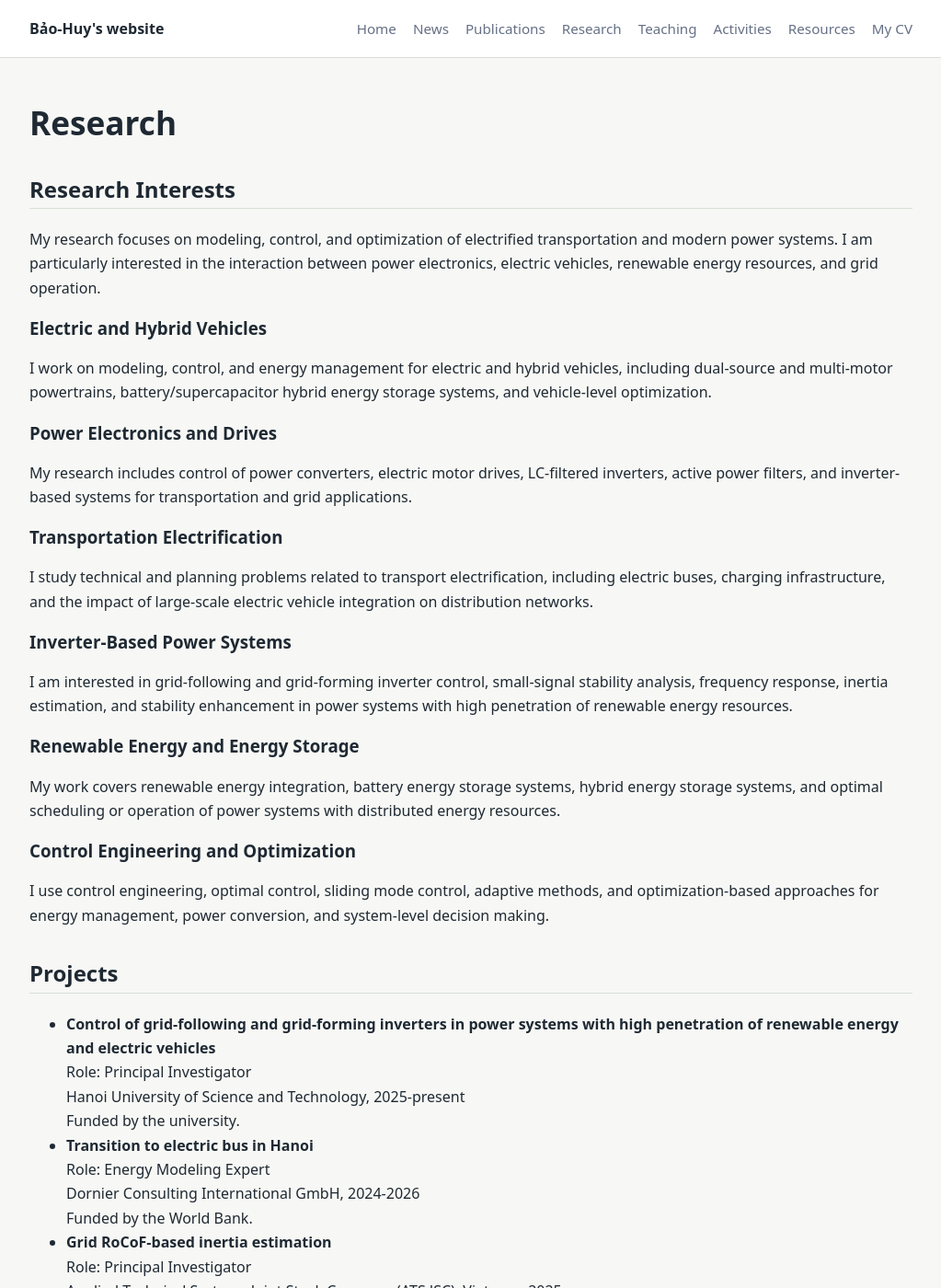
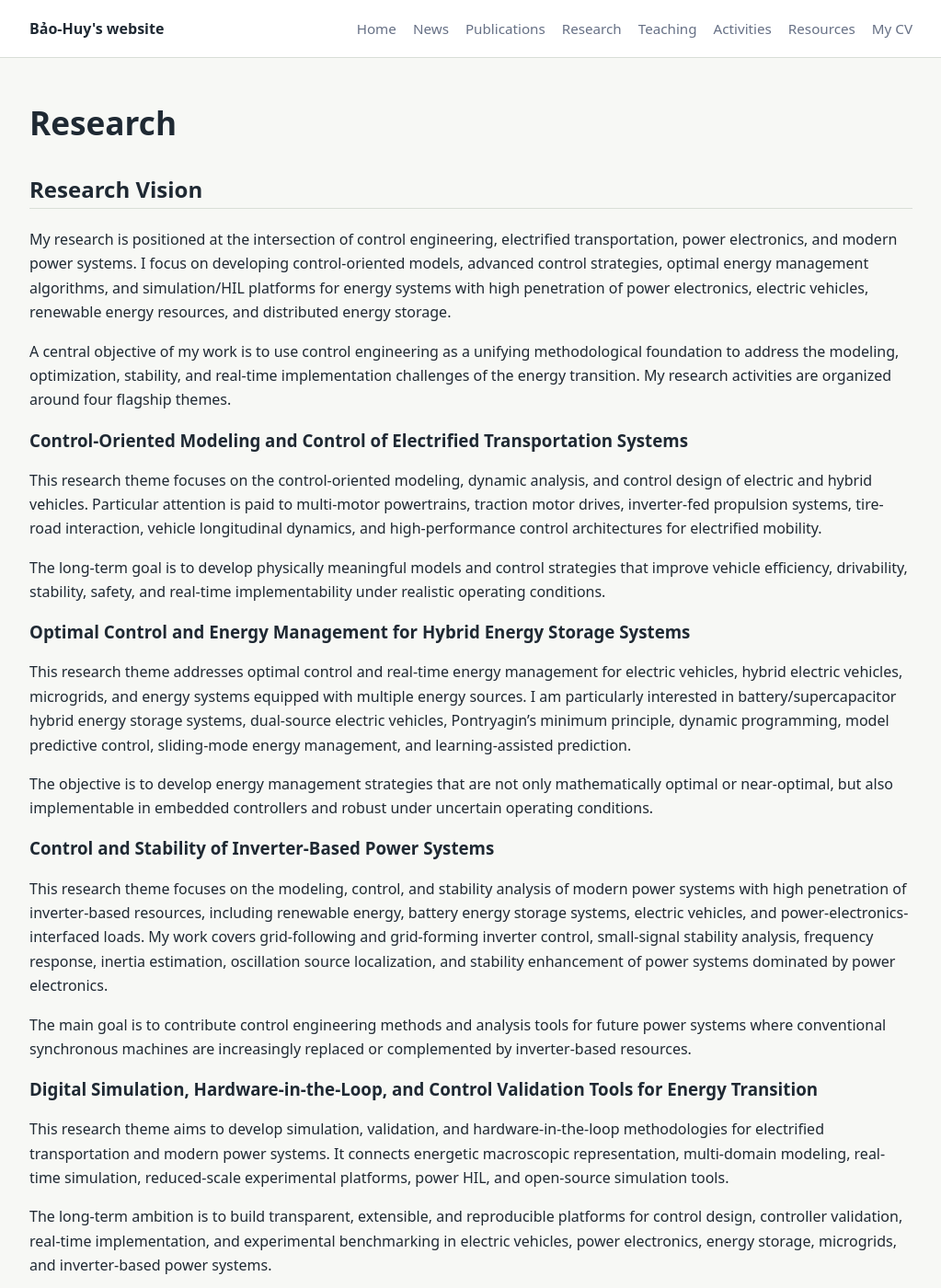
Before and after one commit to baohuynguyen/baohuynguyen.github.io, a Jekyll site: the page built from research.md, in a window 1280 px wide and 1400 px high. Shown: the whole window at 92% size, without its empty margins (128-1151 px from the left). Built offline with Jekyll 4.4.1, drawn with Linux system fonts in a browser that asks for light colours; some of the changed text lies outside the part shown.

Commit message:
Update research.md

```diff
--- a/research.md
+++ b/research.md
@@ -6,33 +6,50 @@ permalink: /research/
 
 # Research
 
-## Research Interests
+## Research Vision
 
-My research focuses on modeling, control, and optimization of electrified transportation and modern power systems. I am particularly interested in the interaction between power electronics, electric vehicles, renewable energy resources, and grid operation.
+My research is positioned at the intersection of control engineering, electrified transportation, power electronics, and modern power systems. I focus on developing control-oriented models, advanced control strategies, optimal energy management algorithms, and simulation/HIL platforms for energy systems with high penetration of power electronics, electric vehicles, renewable energy resources, and distributed energy storage.
 
-### Electric and Hybrid Vehicles
+A central objective of my work is to use control engineering as a unifying methodological foundation to address the modeling, optimization, stability, and real-time implementation challenges of the energy transition. My research activities are organized around four flagship themes.
 
-I work on modeling, control, and energy management for electric and hybrid vehicles, including dual-source and multi-motor powertrains, battery/supercapacitor hybrid energy storage systems, and vehicle-level optimization.
+### Control-Oriented Modeling and Control of Electrified Transportation Systems
 
-### Power Electronics and Drives
+This research theme focuses on the control-oriented modeling, dynamic analysis, and control design of electric and hybrid vehicles. Particular attention is paid to multi-motor powertrains, traction motor drives, inverter-fed propulsion systems, tire-road interaction, vehicle longitudinal dynamics, and high-performance control architectures for electrified mobility.
 
-My research includes control of power converters, electric motor drives, LC-filtered inverters, active power filters, and inverter-based systems for transportation and grid applications.
+The long-term goal is to develop physically meaningful models and control strategies that improve vehicle efficiency, drivability, stability, safety, and real-time implementability under realistic operating conditions.
 
-### Transportation Electrification
+### Optimal Control and Energy Management for Hybrid Energy Storage Systems
 
-I study technical and planning problems related to transport electrification, including electric buses, charging infrastructure, and the impact of large-scale electric vehicle integration on distribution networks.
+This research theme addresses optimal control and real-time energy management for electric vehicles, hybrid electric vehicles, microgrids, and energy systems equipped with multiple energy sources. I am particularly interested in battery/supercapacitor hybrid energy storage systems, dual-source electric vehicles, Pontryagin’s minimum principle, dynamic programming, model predictive control, sliding-mode energy management, and learning-assisted prediction.
 
-### Inverter-Based Power Systems
+The objective is to develop energy management strategies that are not only mathematically optimal or near-optimal, but also implementable in embedded controllers and robust under uncertain operating conditions.
 
-I am interested in grid-following and grid-forming inverter control, small-signal stability analysis, frequency response, inertia estimation, and stability enhancement in power systems with high penetration of renewable energy resources.
+### Control and Stability of Inverter-Based Power Systems
 
-### Renewable Energy and Energy Storage
+This research theme focuses on the modeling, control, and stability analysis of modern power systems with high penetration of inverter-based resources, including renewable energy, battery energy storage systems, electric vehicles, and power-electronics-interfaced loads. My work covers grid-following and grid-forming inverter control, small-signal stability analysis, frequency response, inertia estimation, oscillation source localization, and stability enhancement of power systems dominated by power electronics.
 
-My work covers renewable energy integration, battery energy storage systems, hybrid energy storage systems, and optimal scheduling or operation of power systems with distributed energy resources.
+The main goal is to contribute control engineering methods and analysis tools for future power systems where conventional synchronous machines are increasingly replaced or complemented by inverter-based resources.
 
-### Control Engineering and Optimization
+### Digital Simulation, Hardware-in-the-Loop, and Control Validation Tools for Energy Transition
 
-I use control engineering, optimal control, sliding mode control, adaptive methods, and optimization-based approaches for energy management, power conversion, and system-level decision making.
+This research theme aims to develop simulation, validation, and hardware-in-the-loop methodologies for electrified transportation and modern power systems. It connects energetic macroscopic representation, multi-domain modeling, real-time simulation, reduced-scale experimental platforms, power HIL, and open-source simulation tools.
+
+The long-term ambition is to build transparent, extensible, and reproducible platforms for control design, controller validation, real-time implementation, and experimental benchmarking in electric vehicles, power electronics, energy storage, microgrids, and inverter-based power systems.
+
+### Cross-Cutting Methodology: Advanced Modeling and Control Engineering for Energy Transition
+
+Across these research themes, advanced modeling and control engineering provides the core methodological foundation of my work. The common technical thread is the development of physically meaningful models, control-oriented representations, optimization algorithms, and validation platforms that connect system dynamics with real-time decision making and controller implementation.
+
+My research combines:
+
+<li>control-oriented modeling, energetic system representation, and multi-domain dynamic modeling;</li>
+<li>optimal control, Dynamic Programming, Pontryagin’s Minimum Principle, and model predictive control;</li>
+<li>nonlinear control, sliding-mode control, adaptive control, and learning-assisted control;
+small-signal stability analysis, frequency-domain interpretation, and dynamic performance assessment;</li>
+<li>real-time simulation, hardware-in-the-loop validation, and experimental benchmarking;
+practical collaboration with industry, utilities, international organizations, and public-sector stakeholders.</li>
+
+This integrated perspective allows advanced modeling, control design, optimization, stability analysis, and experimental validation to be applied coherently across electrified transportation, hybrid energy storage systems, inverter-based power systems, and digital simulation platforms.
 
 
 ## Projects
```
